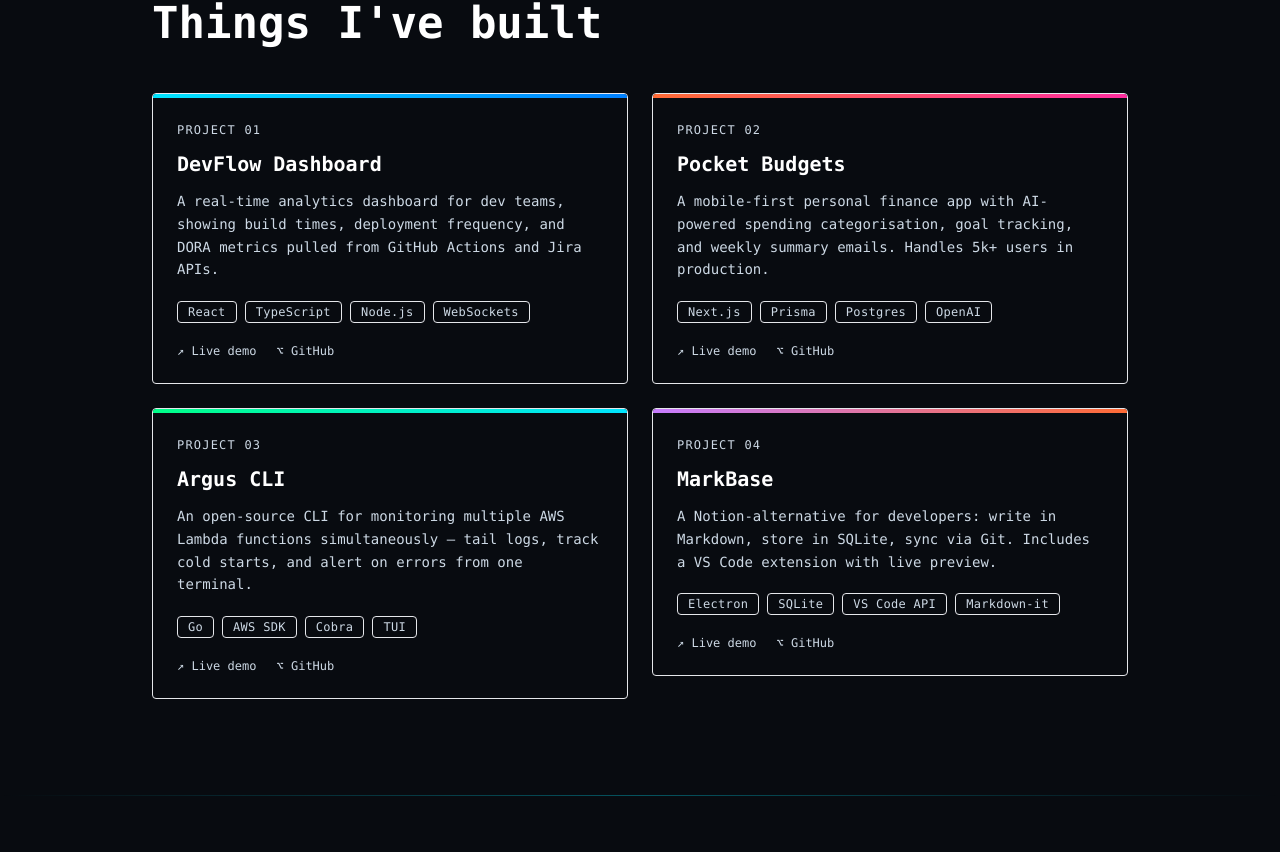
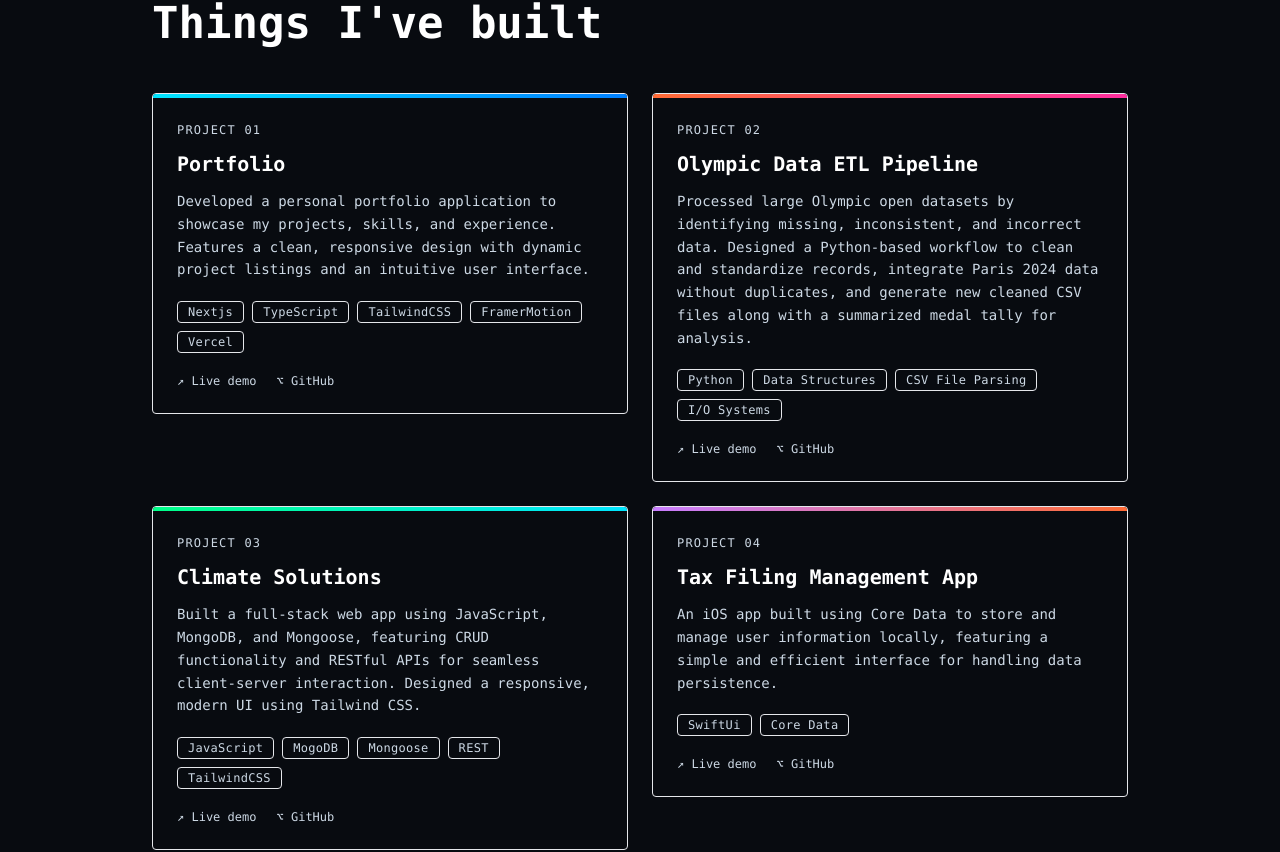
Before and after one commit to kand5950/anit-dev, a Next.js app: page / in a window 1280 px wide. Shown: the part 1465-2317 px from the top of the page. Built offline with nearby package versions, Linux system fonts and the light colour scheme.

Commit message:
projects

```diff
--- a/src/data/portfolio.ts
+++ b/src/data/portfolio.ts
@@ -71,21 +71,21 @@ export const projects: Project[] = [
   {
     id: 1,
     number: "PROJECT 01",
-    title: "DevFlow Dashboard",
+    title: "Portfolio",
     description:
-      "A real-time analytics dashboard for dev teams, showing build times, deployment frequency, and DORA metrics pulled from GitHub Actions and Jira APIs.",
-    tags: ["React", "TypeScript", "Node.js", "WebSockets"],
+      "Developed a personal portfolio application to showcase my projects, skills, and experience. Features a clean, responsive design with dynamic project listings and an intuitive user interface.",
+    tags: ["Nextjs", "TypeScript", "TailwindCSS", "FramerMotion", "Vercel"],
     accentGradient: "linear-gradient(90deg, #00e5ff, #0080ff)",
-    demoUrl:   "#",
-    githubUrl: "#",
+    demoUrl:   "https://anit-dev-khaki.vercel.app/",
+    githubUrl: "https://github.com/kand5950/anit-dev",
   },
   {
     id: 2,
     number: "PROJECT 02",
-    title: "Pocket Budgets",
+    title: "Olympic Data ETL Pipeline",
     description:
-      "A mobile-first personal finance app with AI-powered spending categorisation, goal tracking, and weekly summary emails. Handles 5k+ users in production.",
-    tags: ["Next.js", "Prisma", "Postgres", "OpenAI"],
+      "Processed large Olympic open datasets by identifying missing, inconsistent, and incorrect data. Designed a Python-based workflow to clean and standardize records, integrate Paris 2024 data without duplicates, and generate new cleaned CSV files along with a summarized medal tally for analysis.",
+    tags: ["Python", "Data Structures", "CSV File Parsing", "I/O Systems"],
     accentGradient: "linear-gradient(90deg, #ff6b35, #ff2e9f)",
     demoUrl:   "#",
     githubUrl: "#",
@@ -93,23 +93,23 @@ export const projects: Project[] = [
   {
     id: 3,
     number: "PROJECT 03",
-    title: "Argus CLI",
+    title: "Climate Solutions",
     description:
-      "An open-source CLI for monitoring multiple AWS Lambda functions simultaneously — tail logs, track cold starts, and alert on errors from one terminal.",
-    tags: ["Go", "AWS SDK", "Cobra", "TUI"],
+      "Built a full-stack web app using JavaScript, MongoDB, and Mongoose, featuring CRUD functionality and RESTful APIs for seamless client-server interaction. Designed a responsive, modern UI using Tailwind CSS.",
+    tags: ["JavaScript", "MogoDB", "Mongoose", "REST", "TailwindCSS"],
     accentGradient: "linear-gradient(90deg, #00ff88, #00e5ff)",
-    demoUrl:   "#",
-    githubUrl: "#",
+    demoUrl:   "https://anit-web322-a2.vercel.app/",
+    githubUrl: "https://github.com/kand5950/web322/tree/main/a2",
   },
   {
     id: 4,
     number: "PROJECT 04",
-    title: "MarkBase",
+    title: "Tax Filing Management App",
     description:
-      "A Notion-alternative for developers: write in Markdown, store in SQLite, sync via Git. Includes a VS Code extension with live preview.",
-    tags: ["Electron", "SQLite", "VS Code API", "Markdown-it"],
+      "An iOS app built using Core Data to store and manage user information locally, featuring a simple and efficient interface for handling data persistence.",
+    tags: ["SwiftUi", "Core Data"],
     accentGradient: "linear-gradient(90deg, #c77dff, #ff6b35)",
-    demoUrl:   "#",
+    demoUrl:   "https://youtu.be/sBvOkRiYFHo",
     githubUrl: "#",
   },
 ];
```
